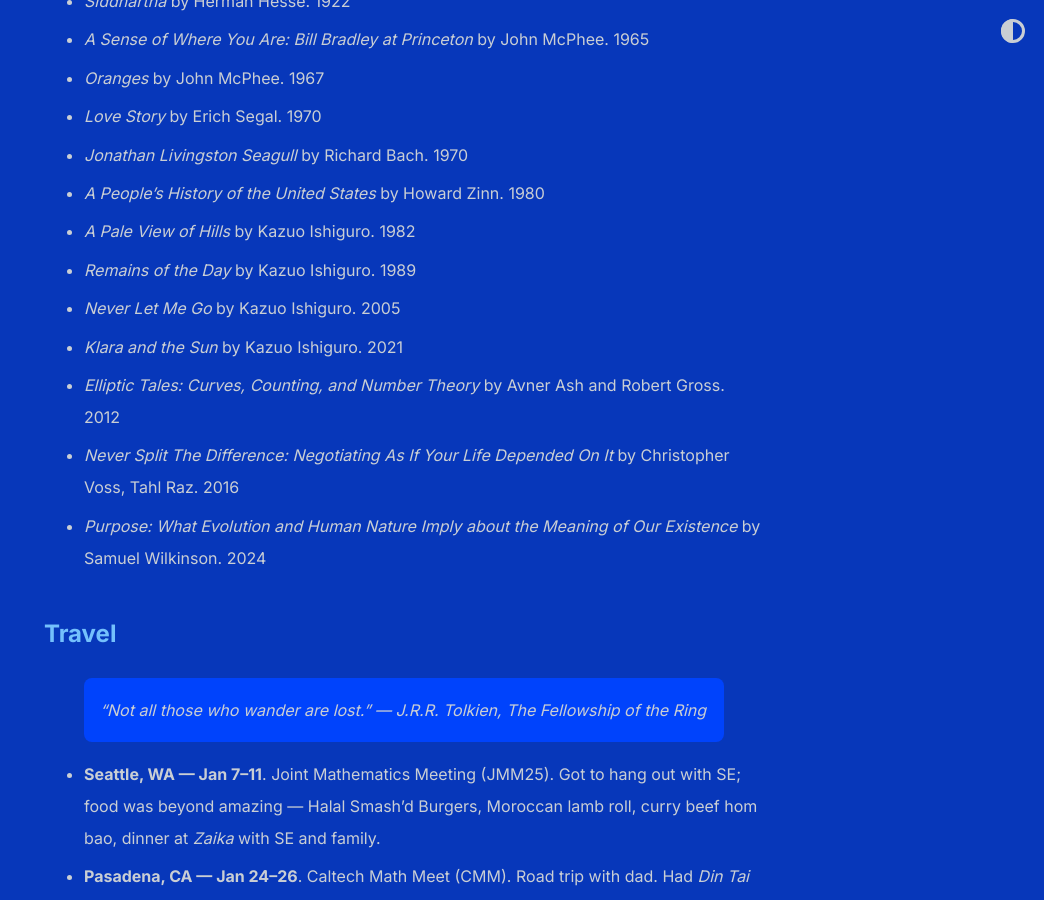
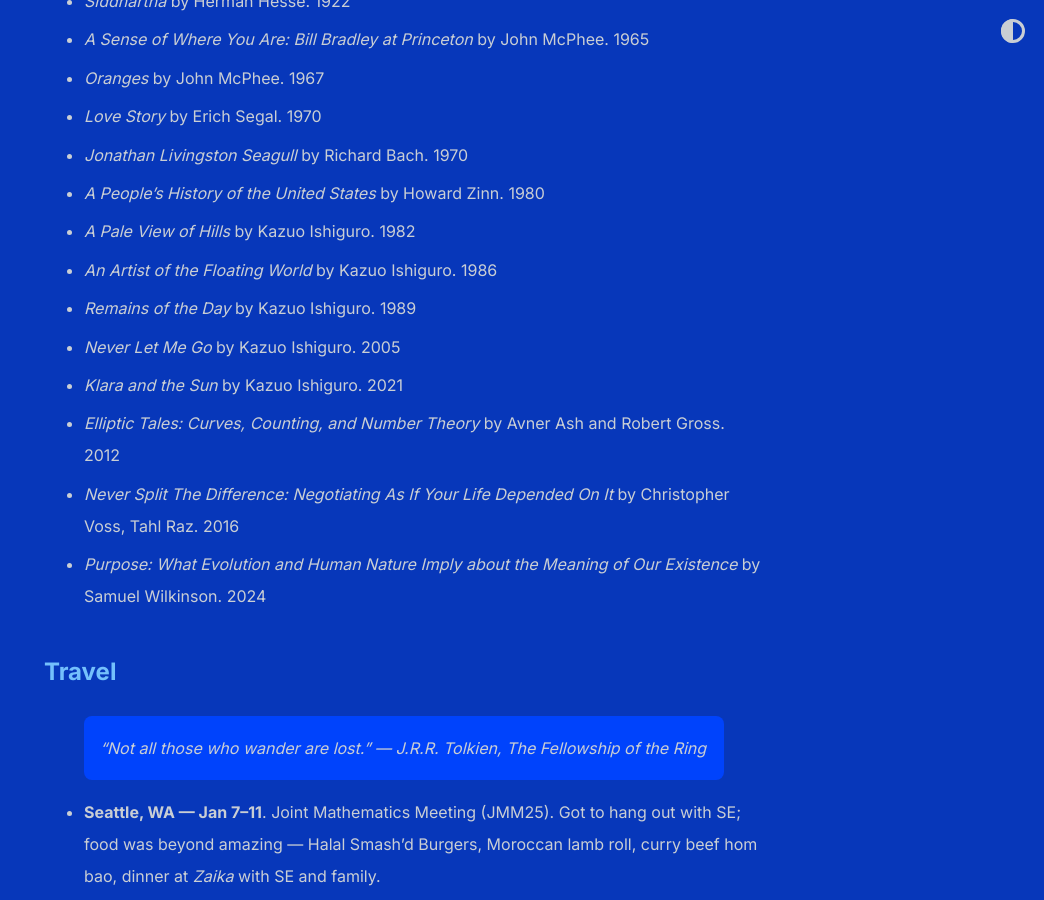
Before and after one commit to shihankanungo/shihankanungo.github.io, a Jekyll site: the page built from wrapped.md, in a window 1280 px wide and 900 px high, scrolled down 2441 px. Shown: the whole window, without its empty margins (236-1280 px from the left). Built offline with Jekyll 4.4.1, drawn with Linux system fonts in a browser that asks for light colours.

Commit message:
Update wrapped.md

```diff
--- a/wrapped.md
+++ b/wrapped.md
@@ -65,6 +65,7 @@ title: Wrapped (2025)
 - *Jonathan Livingston Seagull* by Richard Bach. 1970
 - *A People's History of the United States* by Howard Zinn. 1980
 - *A Pale View of Hills* by Kazuo Ishiguro. 1982
+- *An Artist of the Floating World* by Kazuo Ishiguro. 1986
 - *Remains of the Day* by Kazuo Ishiguro. 1989
 - *Never Let Me Go* by Kazuo Ishiguro. 2005
 - *Klara and the Sun* by Kazuo Ishiguro. 2021
```
